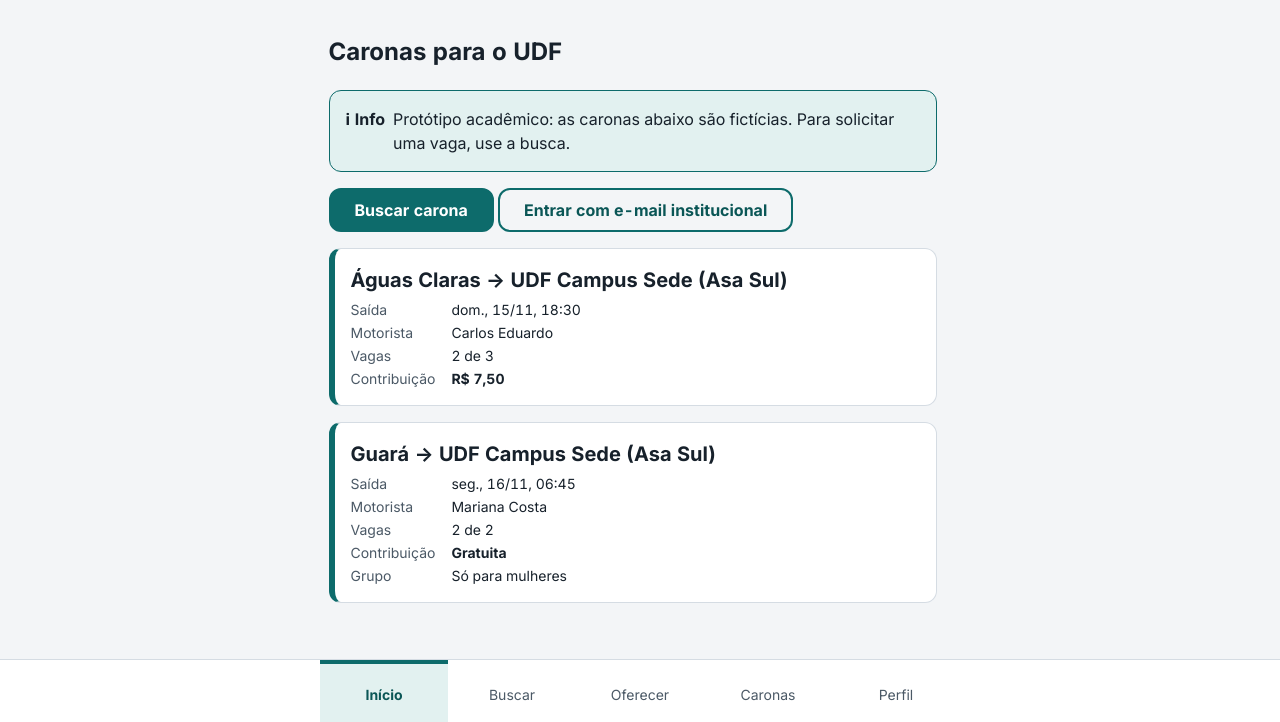
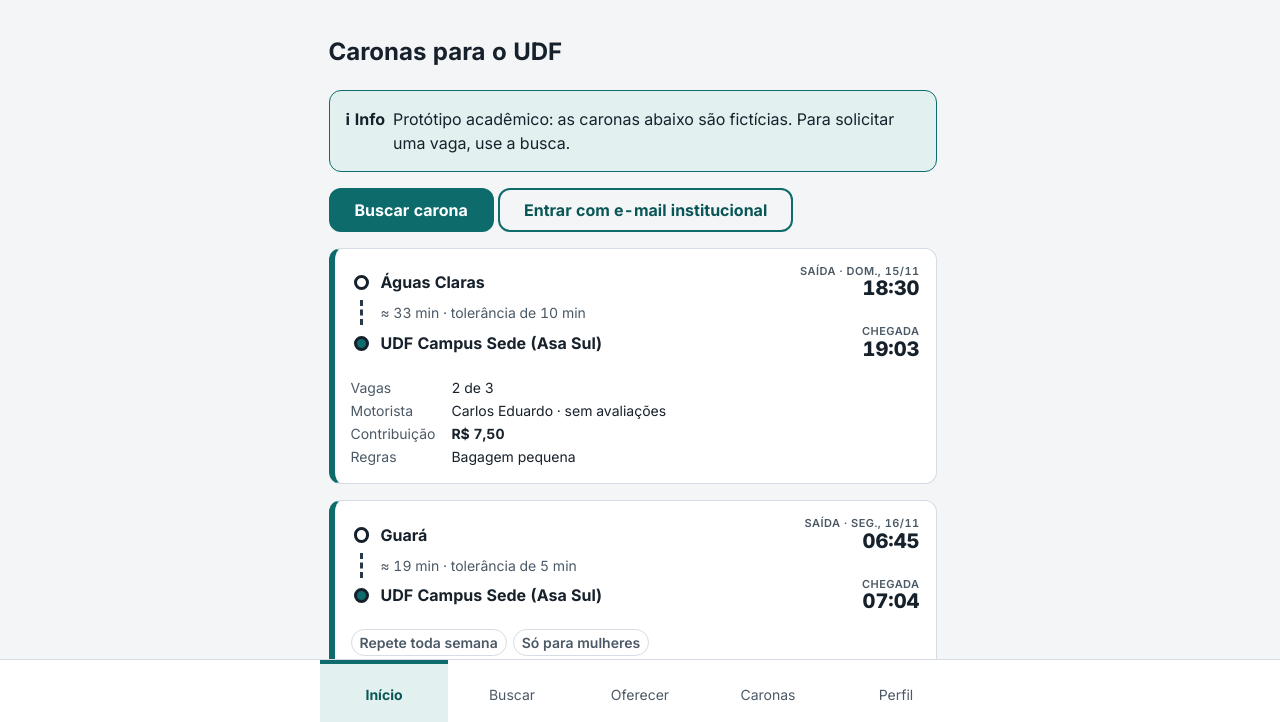
Before and after one commit to ectorfalcao/fecha-bonde-udf, a plain HTML site: page index.html in a window 1280 px wide. Shown: the part 76-798 px from the top of the page. Drawn offline with Linux system fonts and the light colour scheme.

Commit message:
ETAPA 9.2 cartão de carona com percurso
- percurso() em cartao.js: partida e destino como linha de transporte, com saída
  (e o dia) e chegada estimada em destaque; duração e tolerância no meio.
- Mesmo bloco em Início (que passa a usar o cartão da busca), Buscar, Caronas e
  Histórico; título da rota mantido para leitor de tela; recorrência e
  "só para mulheres" como selos.
- Teste de tela novo (146/146); ponta a ponta 34/34; README e premissas.

Co-Authored-By: Claude Opus 5.5 <noreply@anthropic.com>

```diff
--- a/css/base.css
+++ b/css/base.css
@@ -81,6 +81,9 @@ main > h2 { font-size: var(--texto-xl); margin: 0 0 var(--espaco-2); color: var(
 
 .nota { color: var(--texto-suave); font-size: 0.875rem; }
 
+/* Só para leitor de tela e navegação por títulos (o percurso desenhado mostra o mesmo para quem enxerga) */
+.sr-only { position: absolute; width: 1px; height: 1px; margin: -1px; padding: 0; overflow: hidden; clip: rect(0 0 0 0); white-space: nowrap; border: 0; }
+
 .rodape { text-align: center; padding: var(--espaco-3) var(--espaco-2); color: var(--texto-suave); }
 
 @media (prefers-reduced-motion: reduce) {
--- a/css/componentes.css
+++ b/css/componentes.css
@@ -128,3 +128,16 @@ html { scrollbar-gutter: stable; }
 .mapa .mapa-selo { fill: var(--perigo); font-weight: 800; letter-spacing: 0.05em; }
 .mapa figcaption { margin-top: 0.25rem; }
 @media (prefers-reduced-motion: reduce) { .mapa-veiculo { transition: none; } }
+
+/* Percurso da carona (Etapa 9.2): linha de transporte com partida, destino e horários em destaque */
+.percurso { display: grid; grid-template-columns: 1.375rem minmax(0, 1fr) auto; column-gap: var(--espaco-1); align-items: center; margin: 0 0 var(--espaco-2); }
+.percurso .ponto { width: 0.95rem; height: 0.95rem; border-radius: 50%; justify-self: center; border: 3px solid var(--asfalto-900); }
+.percurso .ponto.origem { background: var(--superficie); }
+.percurso .ponto.destino { background: var(--petroleo-700); }
+.percurso .traco { justify-self: center; align-self: stretch; min-height: 1.5rem; border-left: 3px dashed var(--asfalto-700); }
+.percurso .lugar { font-weight: 700; font-size: var(--texto-md); line-height: 1.3; }
+.percurso .nota { padding-block: 0.125rem; grid-column: 2 / 4; } /* usa também a coluna dos horários: não quebra em 3 linhas no celular */
+.percurso .hora { text-align: right; font-size: var(--texto-lg); font-weight: 800; line-height: 1.15; }
+.percurso .hora small { display: block; font-size: 0.6875rem; font-weight: 600; color: var(--texto-suave); text-transform: uppercase; letter-spacing: 0.04em; }
+.selos { display: flex; flex-wrap: wrap; gap: 0.375rem; margin: 0 0 var(--espaco-1); }
+.selo.neutro { border-color: var(--borda); color: var(--texto-suave); font-weight: 600; }
--- a/js/cartao.js
+++ b/js/cartao.js
@@ -1,26 +1,45 @@
-import { el, moeda, dataHora } from "./componentes.js";
-import { obter, vagasDisponiveis } from "./dados.js";
-import { chegadaEstimada } from "./caronas.js";
+import { el, moeda } from "./componentes.js";
+import { obter, vagasDisponiveis, listar } from "./dados.js";
+import { chegadaEstimada, tempoViagemMin } from "./caronas.js";
 import { mediaDe, textoMedia } from "./avaliacao.js";
-import { listar } from "./dados.js";
 
-const hora = (d) => new Intl.DateTimeFormat("pt-BR", { hour: "2-digit", minute: "2-digit" }).format(d);
+const hora = (d) => new Intl.DateTimeFormat("pt-BR", { hour: "2-digit", minute: "2-digit" }).format(new Date(d));
+const dia = (d) => new Intl.DateTimeFormat("pt-BR", { weekday: "short", day: "2-digit", month: "2-digit" }).format(new Date(d));
+
+// Etapa 9.2: a carona desenhada como linha de transporte. Partida (círculo vazado) e destino (círculo
+// verde-petróleo) com os horários grandes à direita; os pontos são decorativos, o texto diz tudo.
+export function percurso(c, meio = `≈ ${tempoViagemMin(c.origemId, c.destinoId)} min de viagem`) {
+  const ponto = (tipo) => el("span", { class: `ponto ${tipo}`, "aria-hidden": "true" });
+  return el("div", { class: "percurso" },
+    ponto("origem"), el("span", { class: "lugar" }, c.origem),
+    el("span", { class: "hora" }, el("small", {}, `saída · ${dia(c.dataHoraSaida)}`), el("time", { datetime: c.dataHoraSaida }, hora(c.dataHoraSaida))),
+    el("span", { class: "traco", "aria-hidden": "true" }), el("span", { class: "nota" }, meio),
+    ponto("destino"), el("span", { class: "lugar" }, c.destino),
+    el("span", { class: "hora" }, el("small", {}, "chegada"), el("time", {}, hora(chegadaEstimada(c)))));
+}
+
+// Título da rota para leitor de tela e navegação por títulos + o percurso visível.
+export const topoCarona = (c, nivel = "h3") => [el(nivel, { class: "sr-only" }, `${c.origem} → ${c.destino}`), percurso(c)];
+
+const selos = (c) => {
+  const lista = [c.recorrente && "Repete toda semana", c.apenasMulheres && "Só para mulheres"].filter(Boolean);
+  return lista.length > 0 && el("p", { class: "selos" }, lista.map((t) => el("span", { class: "selo neutro" }, t)));
+};
 
 export function cartaoCarona(c, { distanciaKm = null, acao = null } = {}) {
   const motorista = obter("usuarios", c.motoristaId), vagas = vagasDisponiveis(c);
+  // Ordem de leitura (proposta da Etapa 9): percurso e horários, se dá para ir, com quem e quanto, detalhes.
   const linhas = [
-    ["Saída", `${dataHora(c.dataHoraSaida)} (tolerância de ${c.toleranciaMin ?? 0} min)`],
-    ["Chegada estimada", hora(chegadaEstimada(c))],
+    ["Vagas", vagas > 0 ? `${vagas} de ${c.vagasTotal}` : "Lotada (você pode entrar na lista de espera)"],
     ["Motorista", `${motorista?.nome ?? "—"} · ${textoMedia(mediaDe(c.motoristaId, listar("avaliacoes")))}`], // RF14: reputação ajuda a escolher
-    ["Vagas", vagas > 0 ? `${vagas} de ${c.vagasTotal}` : "Lotada (você pode entrar na lista de espera)"],
     ["Contribuição", moeda(c.valor), "valor"],
     distanciaKm != null && ["Distância da partida", `${distanciaKm.toFixed(1).replace(".", ",")} km em linha reta`],
-    c.recorrente && ["Recorrência", "Repete semanalmente"],
-    c.apenasMulheres && ["Grupo", "Só para mulheres"],
     c.regras && ["Regras", c.regras]
   ].filter(Boolean);
   return el("li", { class: "carona" },
-    el("h3", {}, `${c.origem} → ${c.destino}`),
+    el("h3", { class: "sr-only" }, `${c.origem} → ${c.destino}`),
+    percurso(c, `≈ ${tempoViagemMin(c.origemId, c.destinoId)} min · tolerância de ${c.toleranciaMin ?? 0} min`),
+    selos(c),
     el("dl", {}, linhas.flatMap(([t, v, cls]) => [el("dt", {}, t), el("dd", { class: cls }, v)])),
     acao);
 }
--- a/js/historicoTela.js
+++ b/js/historicoTela.js
@@ -5,6 +5,7 @@ import { usuarioAtual } from "./sessao.js";
 import { historicoDe, extratoDe } from "./historico.js";
 import { pagamentoDe, situacaoPagamentos } from "./pagamento.js";
 import { quemAvaliar } from "./avaliacao.js";
+import { topoCarona } from "./cartao.js";
 
 const lista = (linhas) => el("dl", {}, linhas.filter(Boolean).flatMap(([t, v, cls]) => [el("dt", {}, t), el("dd", { class: cls }, v)]));
 const reais = (v) => v.toLocaleString("pt-BR", { style: "currency", currency: "BRL" }); // moeda() diria "Gratuita" para 0
@@ -14,8 +15,8 @@ export function cartaoViagemConcluida(u, c, { solicitacoes, pagamentos, avaliaco
   const souMotorista = c.motoristaId === u.id, pago = pagamentoDe(c.id, u.id, pagamentos);
   const situacao = situacaoPagamentos(c, solicitacoes, pagamentos);
   const aAvaliar = quemAvaliar(c, u.id, solicitacoes, avaliacoes), pendentes = aAvaliar.filter((a) => a.obrigatorio && !a.feita).length;
-  return el("li", { class: "carona" }, el("h4", {}, `${c.origem} → ${c.destino}`),
-    lista([["Seu papel", souMotorista ? "Motorista" : "Passageiro(a)"], ["Saída", dataHora(c.dataHoraSaida)], ["Concluída em", dataHora(c.concluidaEm)],
+  return el("li", { class: "carona" }, topoCarona(c, "h4"),
+    lista([["Seu papel", souMotorista ? "Motorista" : "Passageiro(a)"], ["Concluída em", dataHora(c.concluidaEm)],
       ["Passageiros", String(situacao.length)], ["Contribuição", moeda(c.valor), "valor"],
       c.valor > 0 && !souMotorista && ["Pagamento", pago ? `✔ Pago (simulado) em ${dataHora(pago.pagoEm)}` : "⚠ Pendente"],
       aAvaliar.length > 0 && ["Avaliação", pendentes ? `⚠ ${pendentes} pendente(s)` : "✔ Feita"]]),
--- a/js/inicio.js
+++ b/js/inicio.js
@@ -1,22 +1,12 @@
-import { el, aviso, linkBotao, dataHora, moeda } from "./componentes.js";
-import { listar, obter, vagasDisponiveis } from "./dados.js";
+import { el, aviso, linkBotao } from "./componentes.js";
+import { listar } from "./dados.js";
+import { cartaoCarona } from "./cartao.js";
 import { usuarioAtual } from "./sessao.js";
 
 export function telaInicio() {
   const agora = new Date();
   const caronas = listar("caronas").filter((c) => c.status === "aberta" && new Date(c.dataHoraSaida) > agora); // sem canceladas nem vencidas
-  const itens = caronas.map((c) => {
-    const motorista = obter("usuarios", c.motoristaId);
-    const vagas = vagasDisponiveis(c);
-    return el("li", { class: "carona" },
-      el("h3", {}, `${c.origem} → ${c.destino}`),
-      el("dl", {},
-        el("dt", {}, "Saída"), el("dd", {}, dataHora(c.dataHoraSaida)),
-        el("dt", {}, "Motorista"), el("dd", {}, motorista?.nome ?? "—"),
-        el("dt", {}, "Vagas"), el("dd", {}, vagas > 0 ? `${vagas} de ${c.vagasTotal}` : "Lotada (lista de espera)"),
-        el("dt", {}, "Contribuição"), el("dd", { class: "valor" }, moeda(c.valor)),
-        c.apenasMulheres && [el("dt", {}, "Grupo"), el("dd", {}, "Só para mulheres")]));
-  });
+  const itens = caronas.map((c) => cartaoCarona(c)); // mesmo cartão da busca (Etapa 9.2)
   return el("div", {},
     el("h2", {}, "Caronas para o UDF"),
     aviso("info", "Protótipo acadêmico: as caronas abaixo são fictícias. Para solicitar uma vaga, use a busca."),
```
Also changed, not shown: js/minhas.js (+7 -6 lines), tests/telas.test.mjs (+17 -0 lines), 2 other files.
